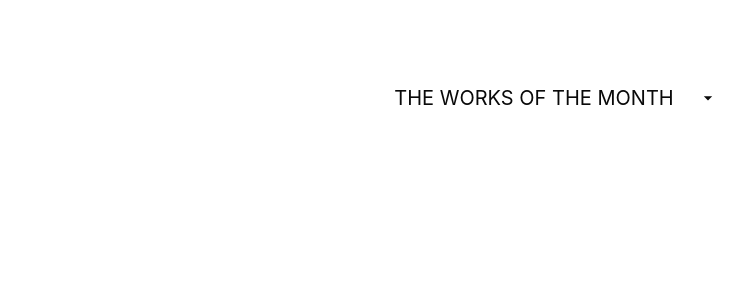
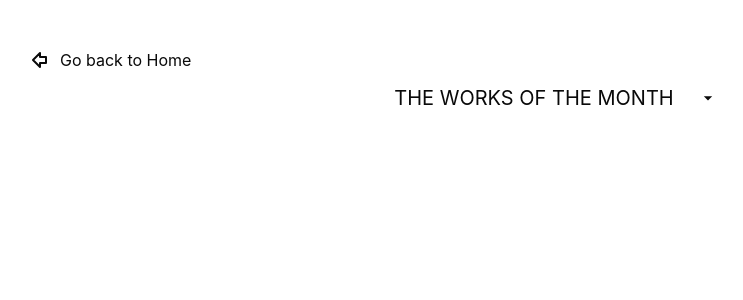
Before and after one commit to lheesung/artism_client, a Next.js app: page /gallery in a window 1280 px wide. Shown: the top 300 px of the page, without its empty margins (80-823 px from the left). Built offline with nearby package versions, Linux system fonts and the light colour scheme.

Commit message:
add: header

```diff
--- a/app/gallery/page.tsx
+++ b/app/gallery/page.tsx
@@ -1,5 +1,6 @@
 'use client';
 
+import Header from '@/components/common/Header';
 import IconButton from '@/styles/ui/iconButton';
 import PagePadding from '@/styles/ui/pagePadding';
 import React from 'react';
@@ -8,6 +9,7 @@ import { MdOutlineArrowDropDown } from 'react-icons/md';
 const Gallery = () => {
   return (
     <PagePadding>
+      <Header />
       <div className='w-full h-full flex items-center justify-center gap-4'>
         <span className='text-xl'>THE WORKS OF THE MONTH</span>
         <IconButton icon={<MdOutlineArrowDropDown size={20} />} />
--- a/components/common/Header/index.tsx
+++ b/components/common/Header/index.tsx
@@ -1,8 +1,39 @@
-import ChildrenType from '@/types/children.type';
+import { ArrowBigLeft } from 'lucide-react';
+import { useRouter } from 'next/navigation';
 import React from 'react';
+import styled from 'styled-components';
 
-const Header = ({ children }: ChildrenType) => {
-  return <div className='w-full h-40px bg-white'></div>;
+const HeaderContainer = styled.div`
+  display: flex;
+  align-items: center;
+  gap: 16px;
+  width: 100%;
+  height: 40px;
+`;
+
+const Elements = styled.div`
+  display: flex;
+  align-items: center;
+  gap: 8px;
+  border-radius: 8px;
+  padding: 8px;
+  cursor: pointer;
+  &:hover {
+    background-color: rgba(164, 164, 164, 0.5);
+  }
+  transition: 0.3s ease-in-out;
+`;
+
+const Header = () => {
+  const { push } = useRouter();
+  return (
+    <HeaderContainer onClick={() => push('/')}>
+      <Elements>
+        <ArrowBigLeft />
+        Go back to Home
+      </Elements>
+    </HeaderContainer>
+  );
 };
 
 export default Header;
--- a/styles/ui/pagePadding/index.tsx
+++ b/styles/ui/pagePadding/index.tsx
@@ -3,7 +3,7 @@ import React from 'react';
 
 const PagePadding = ({ children }: ChildrenType) => {
   return (
-    <div className='bg-red-500 mx-auto px-20 py-20 lg:px-[100px]'>
+    <div className='bg-red-500 mx-auto px-20 py-10 lg:px-[100px]'>
       {children}
     </div>
   );
```
